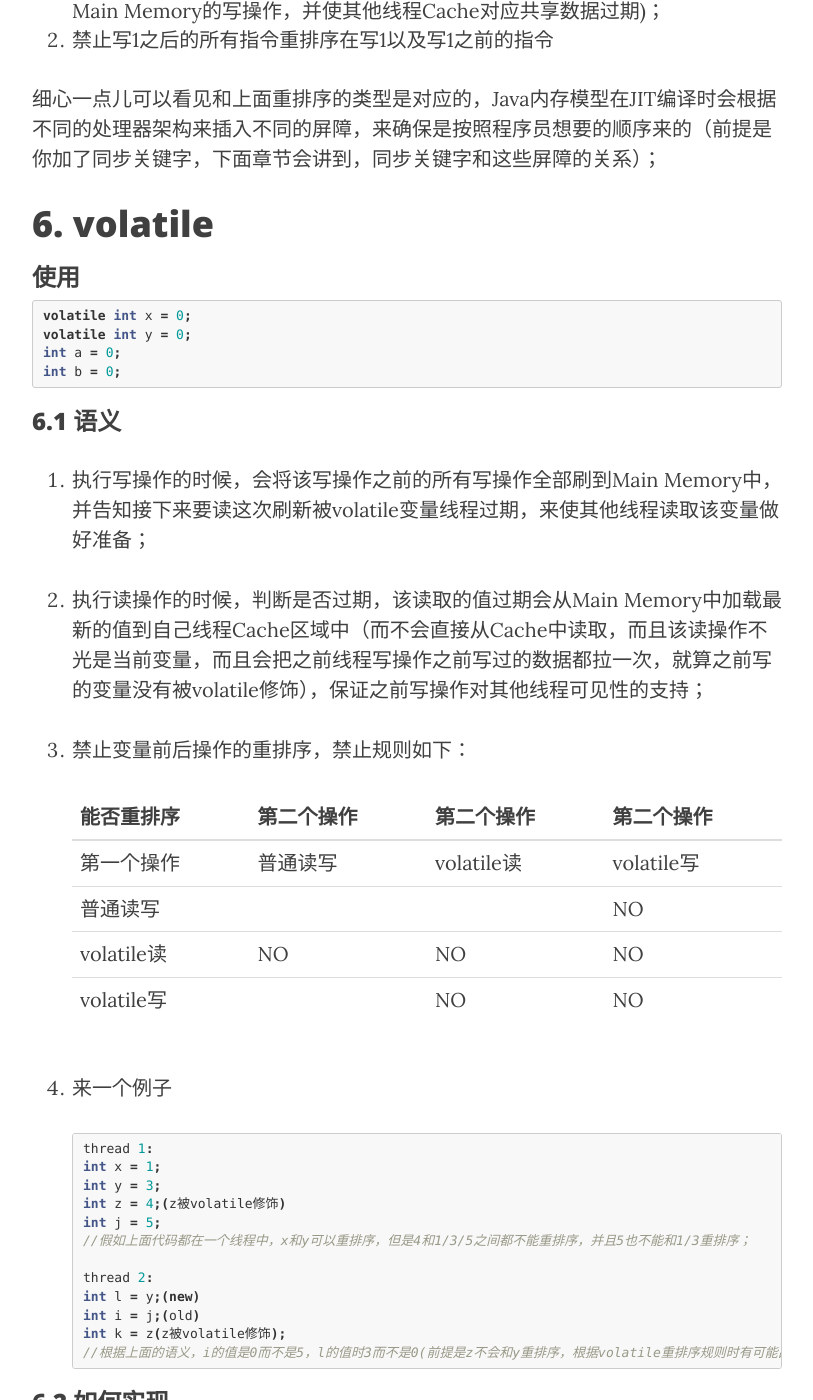
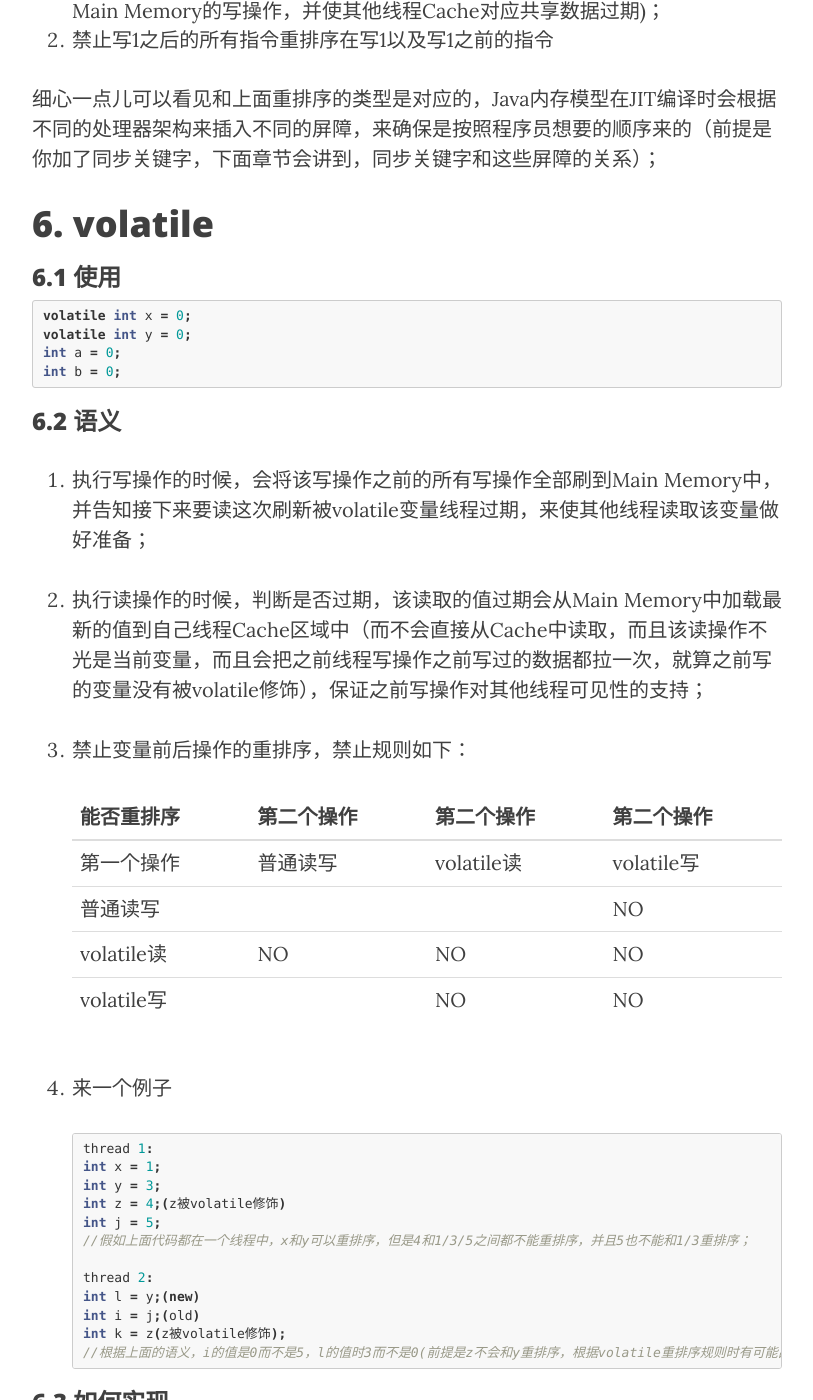
Before and after one commit to ryanwli/ryanwli.github.io, a Jekyll site: the page built from _posts/2016-08-20-jmm.md, in a window 1280 px wide and 1400 px high, scrolled down 7643 px. Shown: the whole window, without its empty margins (233-1046 px from the left). Built offline with Jekyll 4.4.1, drawn with Linux system fonts in a browser that asks for light colours; nearby versions of some CDN libraries; some of the changed text lies outside the part shown.

````diff
--- a/_posts/2016-08-20-jmm.md
+++ b/_posts/2016-08-20-jmm.md
@@ -220,7 +220,7 @@
 
 # 6. volatile
 
-### 使用
+### 6.1 使用
 
 ```java
 volatile int x = 0;
@@ -264,7 +264,7 @@
    ```
 
 
-###  6.2 如何实现
+###  6.3 如何实现
 
 看到上面的语义，我们已经可以用volatile来修饰序言demo中x和y就可以避免(0,0)的出现，但是我们只知道了语义，但是volatile关键字是如何在Java内存模型让CPU规矩的按想要的语义执行了，这个就需要之前提到过的JIT动态编译的时候会插入内存屏障，下面是JMM插入屏障的策略：
 
````
Also changed, not shown: other parts of _posts/2016-08-20-jmm.md (+2 -2 lines).
